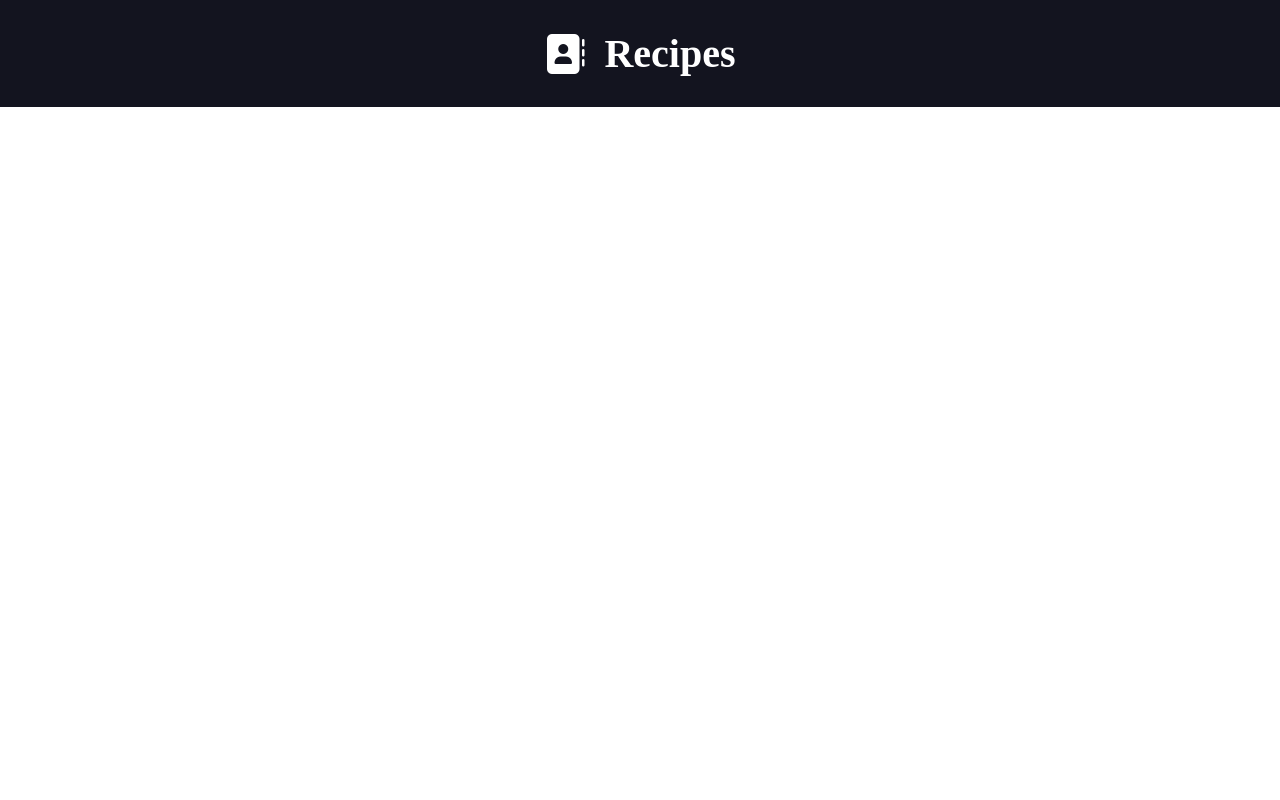
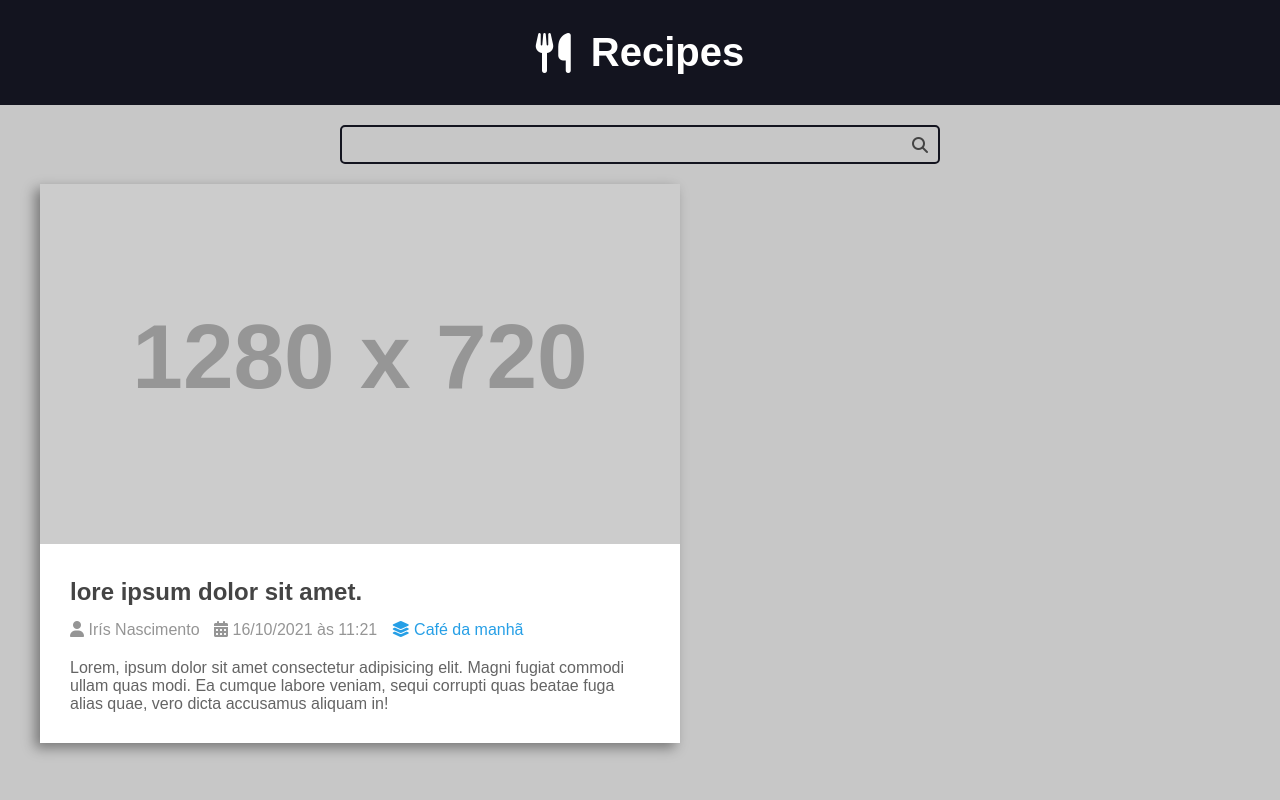
Before and after one commit to DevCassioNascimento/Recipes-, a Django app: page / in a window 1280 px wide. Run offline with Django 5.2, Linux system fonts and the light colour scheme; grey boxes labelled with a size stand in for pictures from a placeholder-image service; some libraries are stand-ins or nearby versions.

Commit message:
Card if recipe

```diff
--- a/recipes/templates/recipes/pages/home.html
+++ b/recipes/templates/recipes/pages/home.html
@@ -3,6 +3,56 @@
     <body>
 
          {% include "recipes/partials/nav.html" %}
+         {% include "recipes/partials/search.html" %}
+
+
+         <main class="main-content-container">
+            <div class="main-content main-content-list container">
+
+                <div class="recipe recipe-list-item">
+                    <div class="recipe-cover">
+                        <img src="https://placehold.co/1280x720/orange/white.png" alt/>
+
+                    </div>
+
+                    <div class="recipe-title-container">
+                        <h2 class="recipe-title"> lore ipsum dolor sit amet. </h2>
+                    </div>
+
+                    <div class="recipe-author">
+                        <span class="recipe-author-item">
+                            <i class="fas fa-user"></i>
+                            Irís Nascimento
+                        </span>
+                        <span class="recipe-author-item">
+                            <i class="fas fa-calendar-alt"></i>
+                            16/10/2021 às 11:21
+                        </span>
+                        <span class="recipe-author-item">
+                            <a href="/recipes/category/cafe-da-manha/">
+                                <i class="fas fa-layer-group"></i>
+                                <span>Café da manhã</span>
+                            </a>
+                        </span>
+                    </div>
+
+                    <div class="recipe-content">
+                        <p>Lorem, ipsum dolor sit amet consectetur adipisicing elit. Magni fugiat commodi ullam quas modi.
+                            Ea cumque labore veniam, sequi corrupti quas beatae fuga alias quae, vero dicta accusamus
+                            aliquam in!</p>
+                    </div>
+
+
+
+
+                </div>
+
+
+
+
+            </div>
+         </main>
+
 
 
 
--- a/recipes/templates/recipes/partials/head.html
+++ b/recipes/templates/recipes/partials/head.html
@@ -74,8 +74,9 @@
 
             body{
                 font-size: 1.6rem;
-                font-family: var(--font-primary)
-                background: var(--color-gray-5)
+                font-family: var(--font-primary);
+                background: var(--color-gray-2);
+                color: var(--color-dark-text);
             }
 
             .container2{
@@ -108,6 +109,130 @@
             .main-logo-icon {
                 margin-right: 2rem;
             }
+
+            .search-input,
+            .search-button{
+                border: none;
+                background:none;
+                outline:none;
+                padding: 1rem;
+            }
+
+            .search-button{
+                position: absolute;
+                top: 0;
+                right: 0;
+                cursor: pointer;
+
+            }
+
+            .search-button:focus{
+                outline: 1px solid var(--color-primary-dark);
+                background-color: #2086c2;
+
+            }
+
+            .search-input{
+                width: 100%;
+                padding-right: 3rem;
+            }
+
+            .search-form {
+                border: .2rem solid var(--color-primary-dark);
+                max-width:60rem;
+                margin: 0 auto;
+                border-radius: .5rem;
+                position: relative;
+                margin-top: 2rem;
+                transition: all .3s ease-in-out;
+
+            }
+
+            .search-form:focus-within{
+                border-color: var(--color-primary) ;
+                background-color: var(--color-primary-light);
+            }
+
+            .search-form:focus-within .search-button{
+                color: var(--color-primary);
+            }
+
+            .main-content-container{
+                margin-top: 20px;
+            }
+
+            .main-content{
+
+                padding-top: 0;
+                padding-left: 40px;
+
+            }
+
+
+
+            .main-content-list{
+                display: grid;
+                grid-template-columns: repeat(auto-fit, minmax(340px, 1fr));
+                gap: var(--spacing-gutter-large);
+
+            }
+
+            .recipe{
+                background: var(--color-white);
+                box-shadow: -5px 5px 12px rgba(0, 0, 0, .4);
+                transform: scale(1);
+                transition: all .3s ease-in-out;
+
+            }
+
+            .recipe img{
+                max-width: 100%;
+
+
+            }
+
+            .recipe-list-item{
+                max-width: 64rem;
+            }
+
+            .recipe-list-item:hover{
+                transform: scale(1.03);
+                box-shadow: -10px 10px 22px rgba(0, 0, 0, .7);
+            }
+
+
+            .recipe-title-container{
+                padding: var(--spacing-gutter-medium);
+                padding-bottom: calc(var(--spacing-gutter-medium) / 2);
+            }
+
+            .recipe-author{
+                padding: 0 var(--spacing-gutter-medium);
+            }
+
+            .recipe-author-item{
+                color: var(--color-gray-4);
+                margin-right: 1rem;
+            }
+
+            .recipe-content{
+                padding: var(--spacing-gutter-medium);
+                padding-top: 2rem;
+                color: var(--color-gray-6);
+            }
+
+            .recipe-author a {
+                color: var(--color-primary);
+                transition: all .3s ease-in-out;
+                text-decoration: none;
+            }
+
+            .recipe-author a:hover {
+                color: var(--color-primary-dark);
+
+            }
+
+
         </style>
 
 
--- a/recipes/templates/recipes/partials/nav.html
+++ b/recipes/templates/recipes/partials/nav.html
@@ -3,7 +3,7 @@
 
         <h1>
             <a class="logo" href="/">
-                <i class="fas fa-address-book main-logo-icon"></i>
+                <i class="fas fa-utensils main-logo-icon"></i>
                 <span class="main-logo-text">Recipes</span>
             </a>
         </h1>
--- /dev/null
+++ b/recipes/templates/recipes/partials/search.html
@@ -0,0 +1,9 @@
+<div class="search-container">
+    <div class="container">
+       <form action="" class="search-form">
+            <input type="search" class="search-input" name="search">
+            <butoon type="submit" class="search-button"><i class="fas fa-search"> </i></button>
+       </form>
+
+    </div>
+</div>
```
